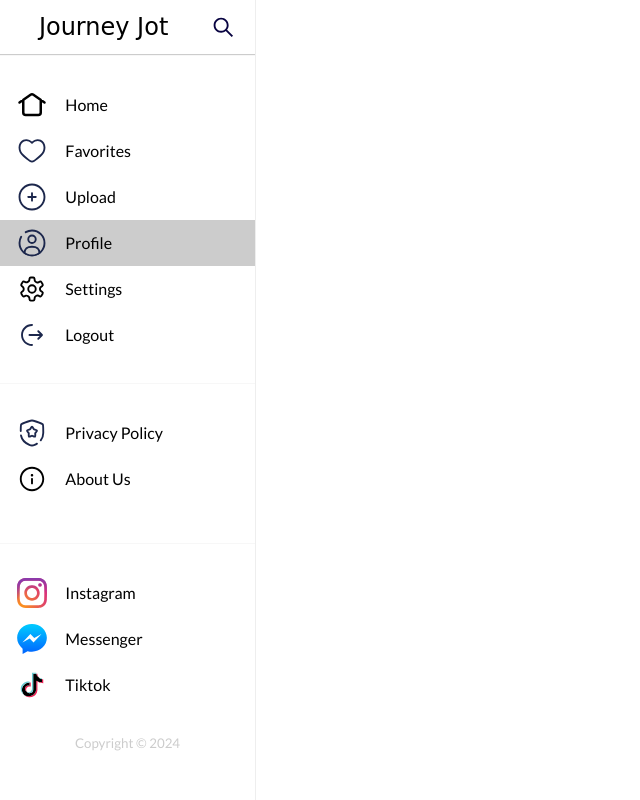
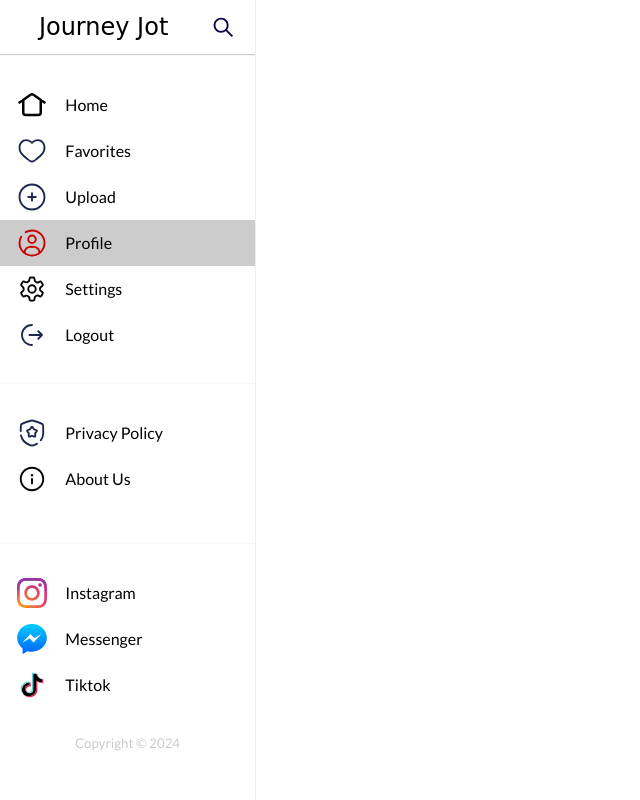
Before and after one commit to excitedcrayon/journeyjot, a Django app: page /profile/edit-post/1 in a window 1280 px wide. Shown: the whole page, without its empty margins (0-640 px from the left). Run offline with Django 5.2, Linux system fonts and the light colour scheme; the visitor is signed in with stand-in values (Sample User, id 1); data comes from the database, SQL or seed files in the repository; data that the repository does not hold is empty; some web fonts are replaced.

Commit message:
added further adjustments to the header CSS file

```diff
--- a/website/static/css/header.css
+++ b/website/static/css/header.css
@@ -79,6 +79,10 @@ header ul li:hover{
 header ul li.active_link{
     background: var(--color-dark-grey);
 }
+header ul li.active_link svg circle,
+header ul li.active_link svg path {
+    stroke: var(--color-red);
+}
 header .menu_options ul {
     padding: calc(var(--percent) * 10) 0;
     border-top: 1px solid var(--bg-light-grey);
@@ -93,6 +97,10 @@ header .menu_link svg {
     grid-column: span 1;
     position: relative;
     top: 0;
+}
+header .menu_link svg circle,
+header .menu_link svg path{
+    color: var(--color-black);
 }
 header .menu_link span {
     grid-column: span 4;
```
